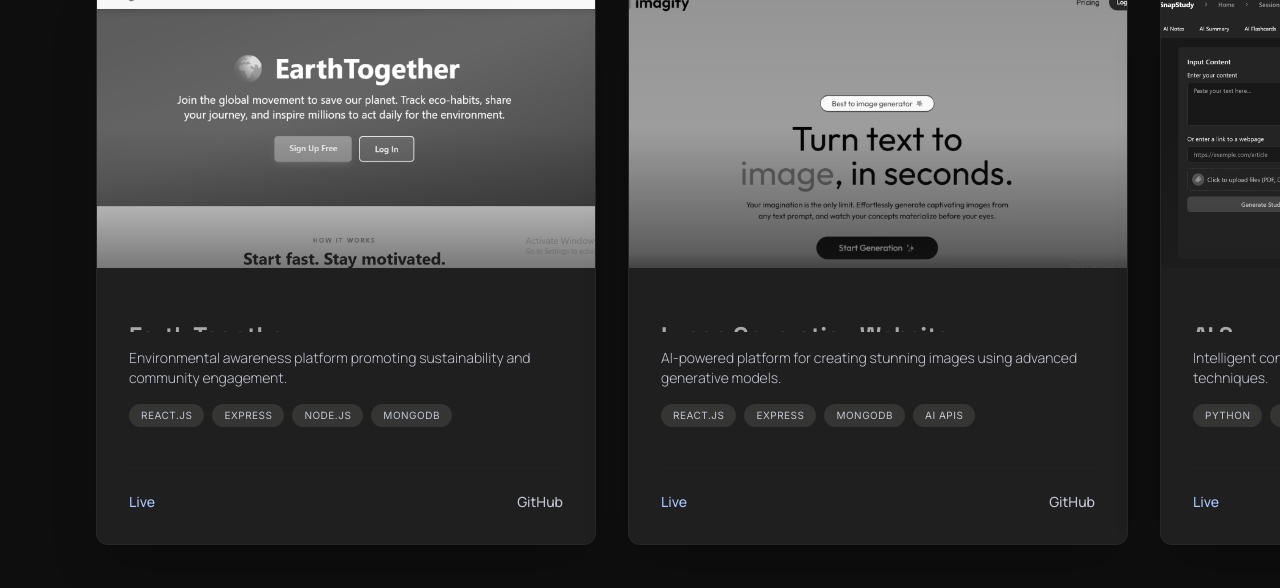
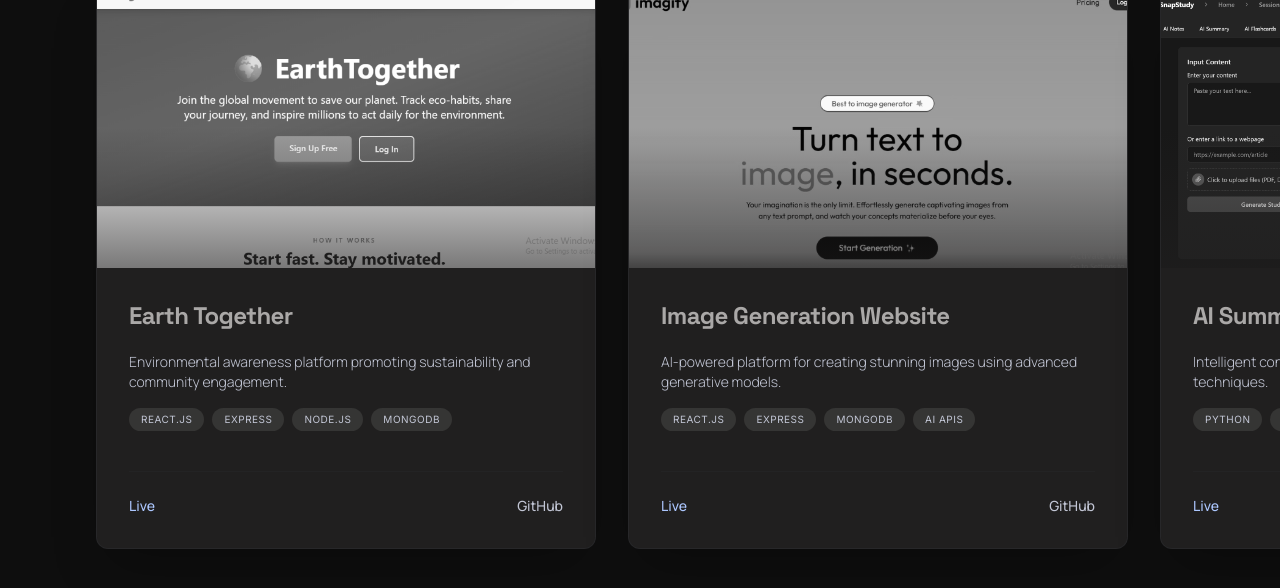
Before and after one commit to GaneshKulakarni/Portfolio_main, a Next.js app: page / in a window 1280 px wide. Shown: the part 7429-8017 px from the top of the page. Built offline with nearby package versions, Linux system fonts and the light colour scheme.

Commit message:
update project cards

```diff
--- a/app/components/ProjectsSection.js
+++ b/app/components/ProjectsSection.js
@@ -46,7 +46,7 @@ function ProjectCard({ project }) {
     const gsap = (await import("gsap")).default;
 
     if (overlayRef.current) gsap.to(overlayRef.current, { clipPath: "inset(0 0% 0 0)", ease: "power3.inOut", duration: 0.5 });
-    if (titleRef.current) gsap.to(titleRef.current, { y: 0, opacity: 1, duration: 0.4, ease: "power3.out" });
+    if (titleRef.current) gsap.to(titleRef.current, { opacity: 1, duration: 0.4, ease: "power3.out" });
     if (tagsRef.current) {
       const tags = tagsRef.current.querySelectorAll(".project-tag");
       gsap.fromTo(tags, { opacity: 0, y: 8 }, { opacity: 1, y: 0, stagger: 0.05, duration: 0.3, ease: "power2.out" });
@@ -58,7 +58,7 @@ function ProjectCard({ project }) {
     if (!canAnimate()) return;
     const gsap = (await import("gsap")).default;
     if (overlayRef.current) gsap.to(overlayRef.current, { clipPath: "inset(0 100% 0 0)", ease: "power3.inOut", duration: 0.4 });
-    if (titleRef.current) gsap.to(titleRef.current, { y: 20, opacity: 0.7, duration: 0.3 });
+    if (titleRef.current) gsap.to(titleRef.current, { opacity: 0.7, duration: 0.3 });
     if (imgRef.current) gsap.to(imgRef.current, { scale: 1, duration: 0.4, ease: "power2.out" });
   };
 
@@ -76,8 +76,8 @@ function ProjectCard({ project }) {
       </div>
 
       <div className="p-8 flex-grow flex flex-col gap-4">
-        <div className="overflow-hidden">
-          <h3 ref={titleRef} className="font-[family-name:var(--font-headline)] text-2xl font-bold text-on-surface tracking-tight" style={{ transform: "translateY(20px)", opacity: 0.7 }}>
+        <div className="pb-1">
+          <h3 ref={titleRef} className="font-[family-name:var(--font-headline)] text-2xl font-bold text-on-surface tracking-tight" style={{ opacity: 0.7 }}>
             {project.title}
           </h3>
         </div>
```
